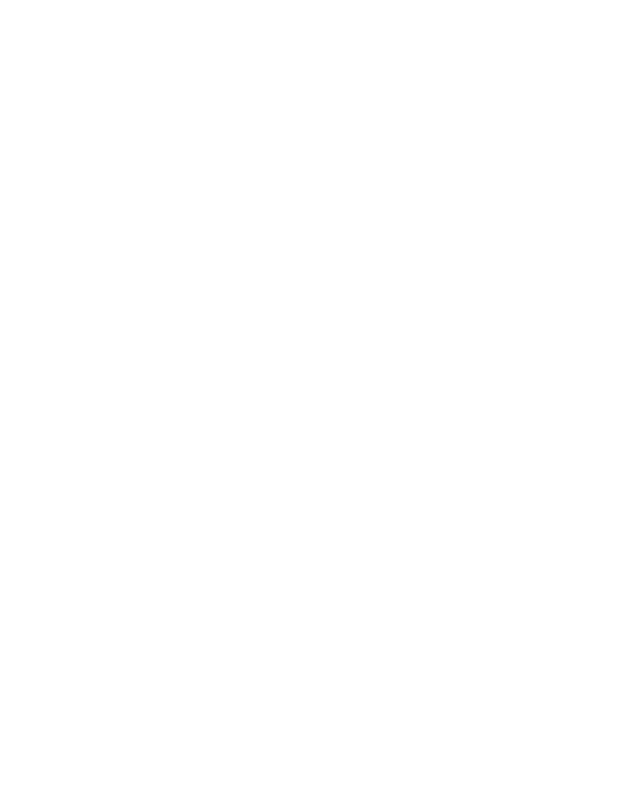
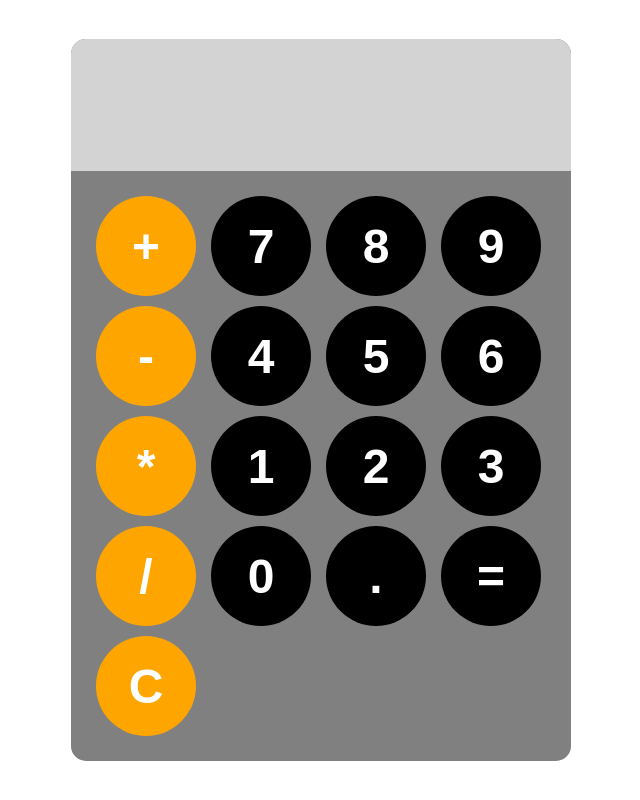
Before and after one commit to si1ent-306/jspractice, a website: page Calculator/index.html in a window 1280 px wide. Shown: the whole page, without its empty margins (319-959 px from the left). Drawn offline with Linux system fonts and the light colour scheme.

Commit message:
calculator

```diff
--- a/Calculator/index.html
+++ b/Calculator/index.html
@@ -2,9 +2,34 @@
 <html lang="en">
 <head>
     <meta charset="UTF-8">
-    <title>Title</title>
+    <meta name="viewport" content="width=device-width, initial-scale=1.0">
+    <title>Document</title>
+    <link rel="stylesheet" href="styles.css">
 </head>
 <body>
+<div id="calculator">
+    <input id="display" readonly>
+    <div id="keys">
+        <button onclick="appendToDisplay('+')" class="operator-btn">+</button>
+        <button onclick="appendToDisplay('7')">7</button>
+        <button onclick="appendToDisplay('8')">8</button>
+        <button onclick="appendToDisplay('9')">9</button>
+        <button onclick="appendToDisplay('-')" class="operator-btn">-</button>
+        <button onclick="appendToDisplay('4')">4</button>
+        <button onclick="appendToDisplay('5')">5</button>
+        <button onclick="appendToDisplay('6')">6</button>
+        <button onclick="appendToDisplay('*')" class="operator-btn">*</button>
+        <button onclick="appendToDisplay('1')">1</button>
+        <button onclick="appendToDisplay('2')">2</button>
+        <button onclick="appendToDisplay('3')">3</button>
+        <button onclick="appendToDisplay('/')" class="operator-btn">/</button>
+        <button onclick="appendToDisplay('0')">0</button>
+        <button onclick="appendToDisplay('.')">.</button>
+        <button onclick="calculate()">=</button>
+        <button onclick="clearDisplay()" class="operator-btn">C</button>
+    </div>
+</div>
 
+<script src="index.js"></script>
 </body>
 </html>
--- a/Calculator/index.js
+++ b/Calculator/index.js
@@ -1,2 +1,18 @@
 //https://www.youtube.com/watch?v=I5kj-YsmWjM
 //Bro Code: Build this JS calculator in 15 minutes! 🖩
+
+const display = document.getElementById("display");
+
+function appendToDisplay(input){
+    display.value += input;
+}
+function clearDisplay(){
+    display.value = "";
+}
+function calculate(){
+    try {
+        display.value = eval(display.value).toFixed(4);
+    }catch (error){
+        display.value = "Error";
+    }
+}
--- a/Calculator/styles.css
+++ b/Calculator/styles.css
@@ -0,0 +1,53 @@
+body{
+    margin: 0;
+    display: flex;
+    justify-content: center; /*aligns on the x axis*/
+    align-items: center; /*aligns on the y axis*/
+    height: 100vh;
+}
+#calculator{
+    font-family: Arial, sans-seif;
+    background-color: gray;
+    border-radius: 15px;
+    max-width: 500px;
+    overflow: hidden;
+}
+#display{
+    width: 100%;
+    padding: 20px;
+    font-size: 5rem;
+    text-align: left;
+    border: none;
+    background-color: lightgray;
+    color: white;
+}
+#keys{
+    display: grid;
+    grid-template-columns: repeat(4,1fr); /*Creates 4 1fr columns */
+    gap: 10px;
+    padding: 25px;
+}
+
+button{
+    width: 100px;
+    height: 100px;
+    border-radius: 50px;
+    border: none;
+    background-color: black;
+    color: white;
+    font-size: 3rem;
+    font-weight: bold;
+    cursor: pointer;
+}
+button:hover{
+    background-color: darkgray;
+}
+button:active {
+    background-color: hsl(0, 0%, 50%);
+}
+.operator-btn{
+    background-color: orange
+}
+.operator-btn:hover{
+    background-color: darkorange;
+}
```
Also changed, not shown: APIPractice/Pokemon/index.html (+1 -1 lines).
